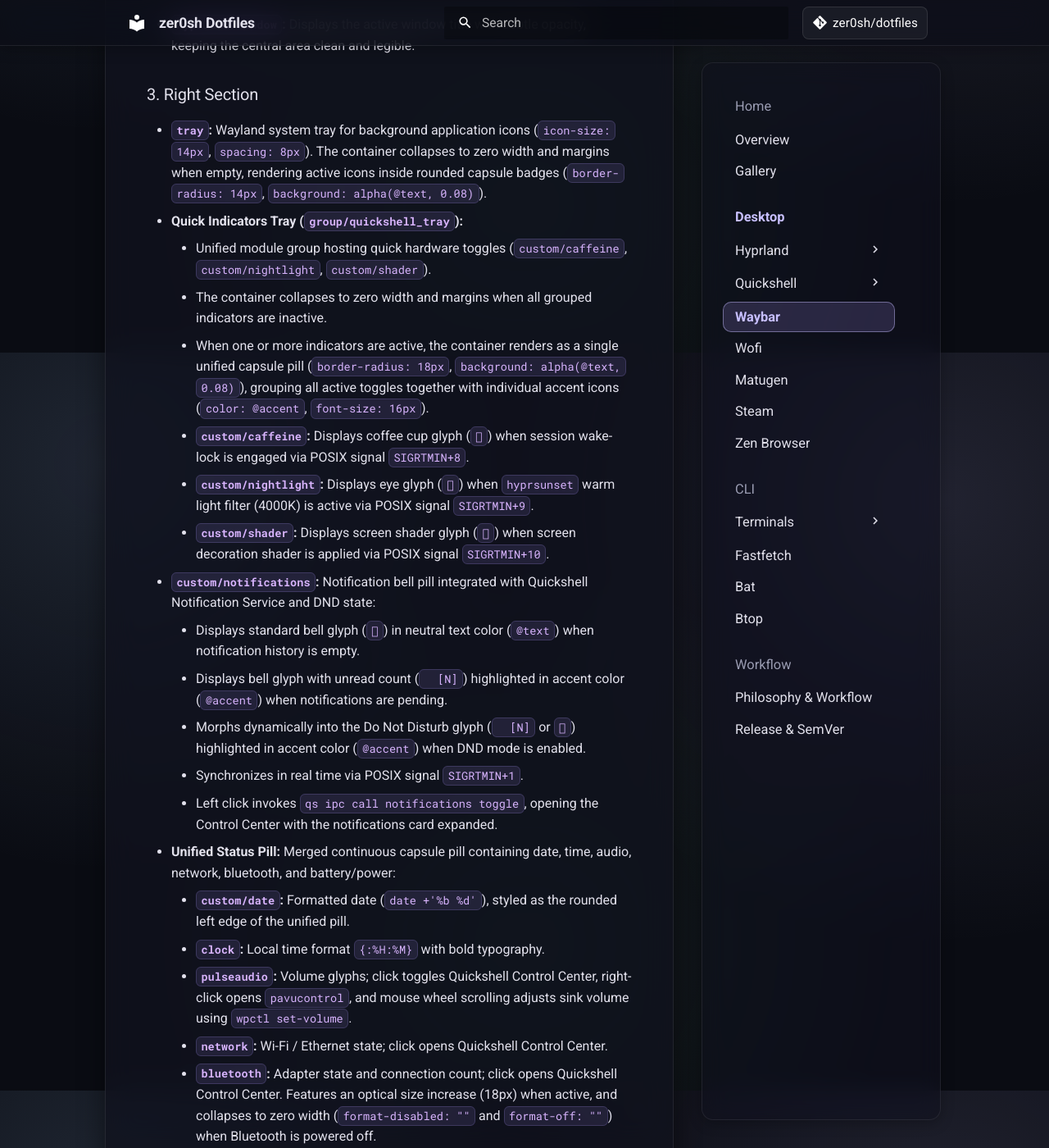
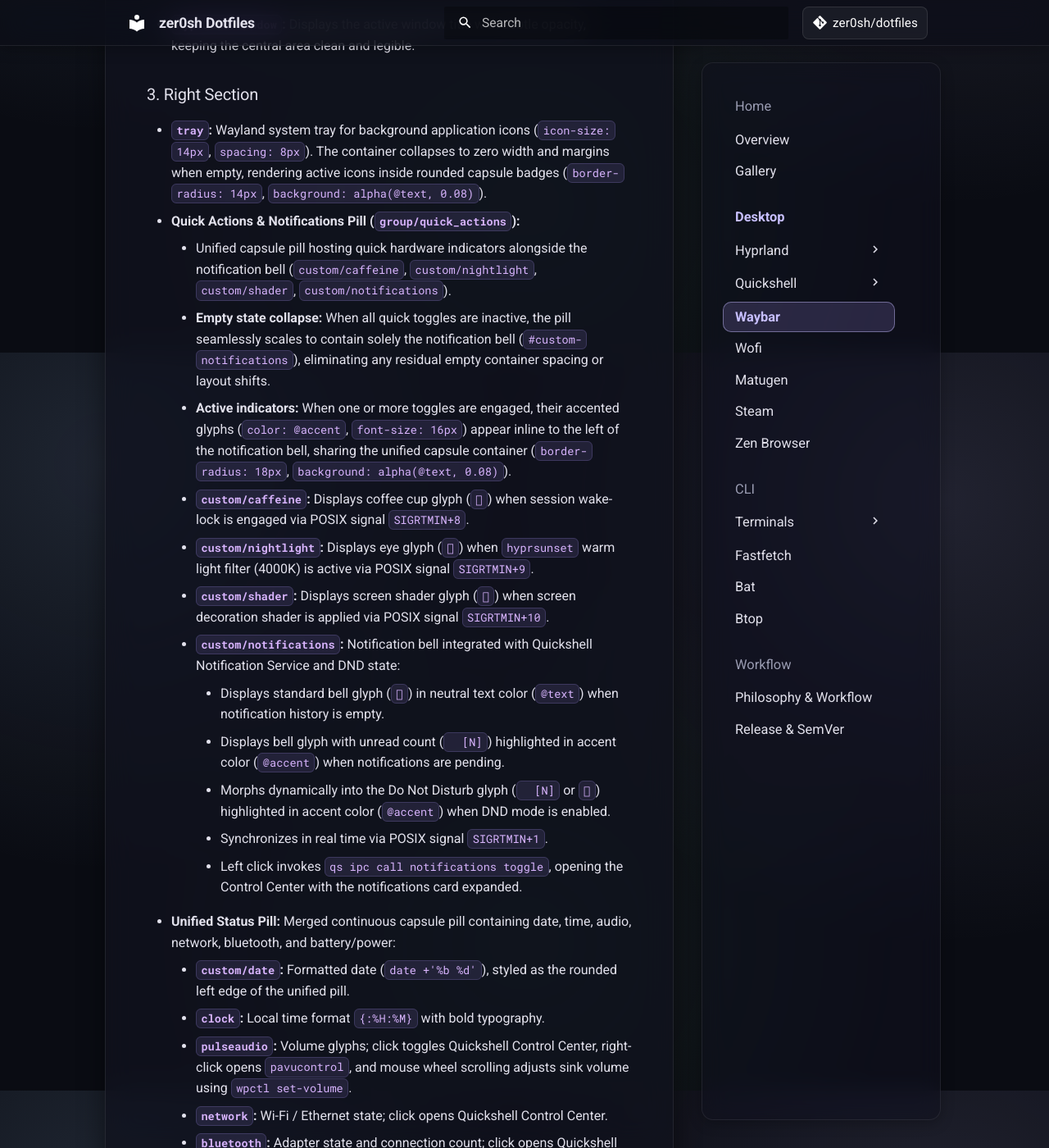
Before and after one commit to zer0sh/dotfiles, an MkDocs documentation site: the page built from docs/apps/waybar.md, in a window 1280 px wide and 1400 px high, scrolled down 1370 px. Shown: the whole window at 82% size. Built offline with MkDocs 1.6.1 and Material for MkDocs 9.7.7, drawn with Linux system fonts in a browser that asks for light colours; comment, search, counter and statistics services are not loaded.

Commit message:
feat(waybar): merge quick toggles and notifications into unified pill and clean orphan configs

```diff
--- a/docs/apps/waybar.md
+++ b/docs/apps/waybar.md
@@ -36,19 +36,19 @@
 
 ### 3. Right Section
 * **`tray`:** Wayland system tray for background application icons (`icon-size: 14px`, `spacing: 8px`). The container collapses to zero width and margins when empty, rendering active icons inside rounded capsule badges (`border-radius: 14px`, `background: alpha(@text, 0.08)`).
-* **Quick Indicators Tray (`group/quickshell_tray`):**
-    * Unified module group hosting quick hardware toggles (`custom/caffeine`, `custom/nightlight`, `custom/shader`).
-    * The container collapses to zero width and margins when all grouped indicators are inactive.
-    * When one or more indicators are active, the container renders as a single unified capsule pill (`border-radius: 18px`, `background: alpha(@text, 0.08)`), grouping all active toggles together with individual accent icons (`color: @accent`, `font-size: 16px`).
+* **Quick Actions & Notifications Pill (`group/quick_actions`):**
+    * Unified capsule pill hosting quick hardware indicators alongside the notification bell (`custom/caffeine`, `custom/nightlight`, `custom/shader`, `custom/notifications`).
+    * **Empty state collapse:** When all quick toggles are inactive, the pill seamlessly scales to contain solely the notification bell (`#custom-notifications`), eliminating any residual empty container spacing or layout shifts.
+    * **Active indicators:** When one or more toggles are engaged, their accented glyphs (`color: @accent`, `font-size: 16px`) appear inline to the left of the notification bell, sharing the unified capsule container (`border-radius: 18px`, `background: alpha(@text, 0.08)`).
     * **`custom/caffeine`:** Displays coffee cup glyph (`󰅶`) when session wake-lock is engaged via POSIX signal `SIGRTMIN+8`.
     * **`custom/nightlight`:** Displays eye glyph (`󰈈`) when `hyprsunset` warm light filter (4000K) is active via POSIX signal `SIGRTMIN+9`.
     * **`custom/shader`:** Displays screen shader glyph (`󰸉`) when screen decoration shader is applied via POSIX signal `SIGRTMIN+10`.
-* **`custom/notifications`:** Notification bell pill integrated with Quickshell Notification Service and DND state:
-    * Displays standard bell glyph (`󰂚`) in neutral text color (`@text`) when notification history is empty.
-    * Displays bell glyph with unread count (`󰂚  [N]`) highlighted in accent color (`@accent`) when notifications are pending.
-    * Morphs dynamically into the Do Not Disturb glyph (`󰂛  [N]` or `󰂛`) highlighted in accent color (`@accent`) when DND mode is enabled.
-    * Synchronizes in real time via POSIX signal `SIGRTMIN+1`.
-    * Left click invokes `qs ipc call notifications toggle`, opening the Control Center with the notifications card expanded.
+    * **`custom/notifications`:** Notification bell integrated with Quickshell Notification Service and DND state:
+        * Displays standard bell glyph (`󰂚`) in neutral text color (`@text`) when notification history is empty.
+        * Displays bell glyph with unread count (`󰂚  [N]`) highlighted in accent color (`@accent`) when notifications are pending.
+        * Morphs dynamically into the Do Not Disturb glyph (`󰂛  [N]` or `󰂛`) highlighted in accent color (`@accent`) when DND mode is enabled.
+        * Synchronizes in real time via POSIX signal `SIGRTMIN+1`.
+        * Left click invokes `qs ipc call notifications toggle`, opening the Control Center with the notifications card expanded.
 * **Unified Status Pill:** Merged continuous capsule pill containing date, time, audio, network, bluetooth, and battery/power:
     * **`custom/date`:** Formatted date (`date +'%b %d'`), styled as the rounded left edge of the unified pill.
     * **`clock`:** Local time format `{:%H:%M}` with bold typography.
```
Also changed, not shown: 2 other files.
